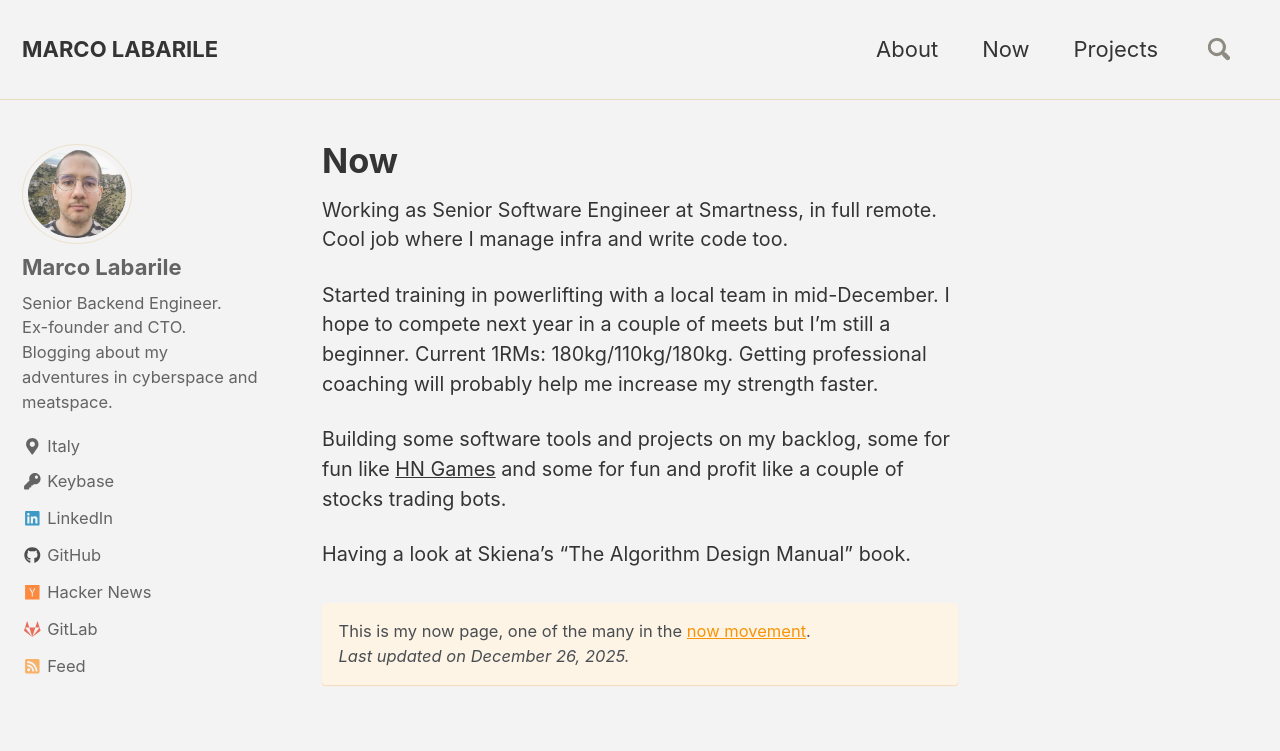
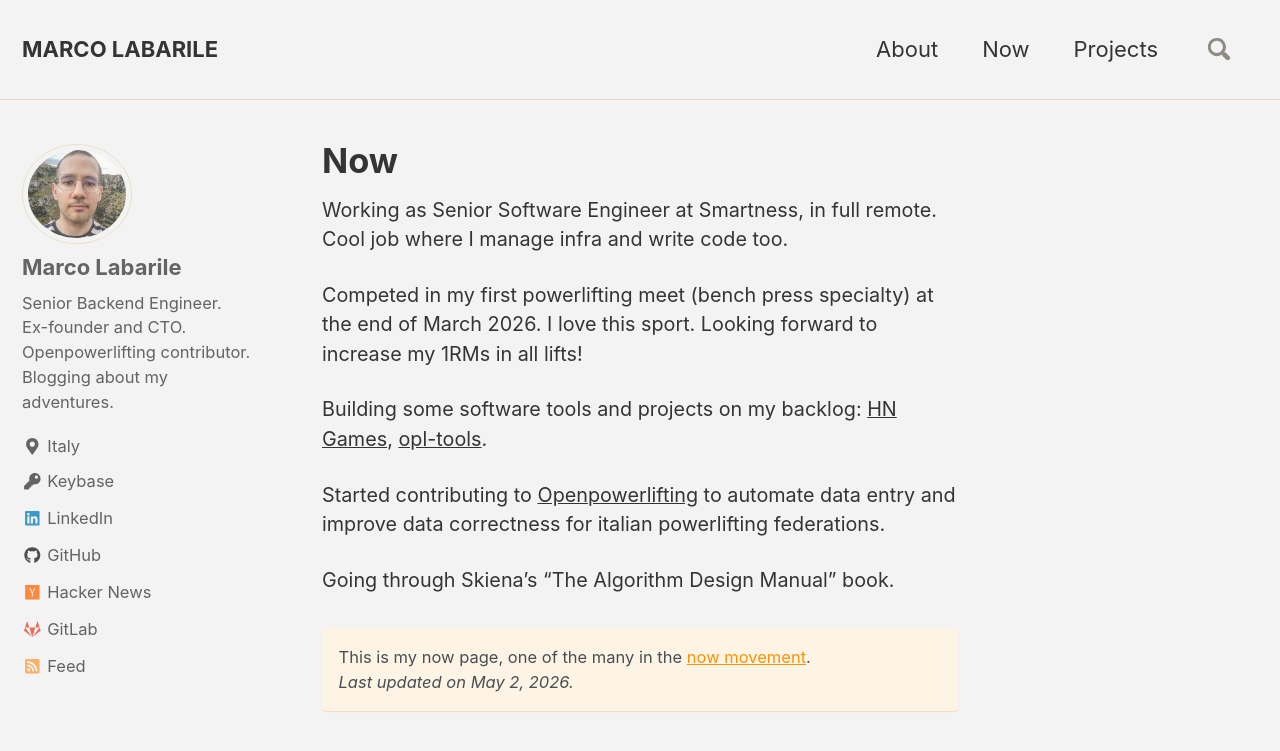
Before and after one commit to labarilem/labarilem.github.io, a Jekyll site: the page built from _pages/now.md, in a window 1280 px wide and 900 px high. Shown: the top 751 px of the window. Built offline with Jekyll 4.4.1, drawn with Linux system fonts in a browser that asks for light colours; nearby versions of some CDN libraries; comment, search, counter and statistics services are not loaded.

Commit message:
add some pl info

```diff
--- a/_config.yml
+++ b/_config.yml
@@ -98,7 +98,7 @@ analytics:
 author:
   name             : "Marco Labarile"
   avatar           : "/assets/images/bio-photo.jpg"
-  bio              : "Senior Backend Engineer.<br />Ex-founder and CTO.<br />Blogging about my adventures in cyberspace and meatspace."
+  bio              : "Senior Backend Engineer.<br />Ex-founder and CTO.<br />Openpowerlifting contributor.<br />Blogging about my adventures."
   location         : "Italy"
   email            :
   uri              :
--- a/_pages/now.md
+++ b/_pages/now.md
@@ -5,13 +5,15 @@ title: Now
 
 Working as Senior Software Engineer at Smartness, in full remote. Cool job where I manage infra and write code too.
 
-Started training in powerlifting with a local team in mid-December. I hope to compete next year in a couple of meets but I'm still a beginner. Current 1RMs: 180kg/110kg/180kg. Getting professional coaching will probably help me increase my strength faster.
+Competed in my first powerlifting meet (bench press specialty) at the end of March 2026. I love this sport. Looking forward to increase my 1RMs in all lifts!
 
-Building some software tools and projects on my backlog, some for fun like [HN Games](https://hn-games.marcolabarile.me/) and some for fun and profit like a couple of stocks trading bots.
+Building some software tools and projects on my backlog: [HN Games](https://hn-games.marcolabarile.me/), [opl-tools](https://www.npmjs.com/package/@labarilem/opl-tools).
 
-Having a look at Skiena's "The Algorithm Design Manual" book.
+Started contributing to [Openpowerlifting](https://www.openpowerlifting.org/) to automate data entry and improve data correctness for italian powerlifting federations.
+
+Going through Skiena's "The Algorithm Design Manual" book.
 
 This is my now page, one of the many in the [now movement](https://nownownow.com/about).
 <br>
-_Last updated on December 26, 2025._
+_Last updated on May 2, 2026._
 {: .notice--warning}
```
Also changed, not shown: _pages/about.md (+2 -4 lines), _pages/projects.md (+1 -0 lines).
